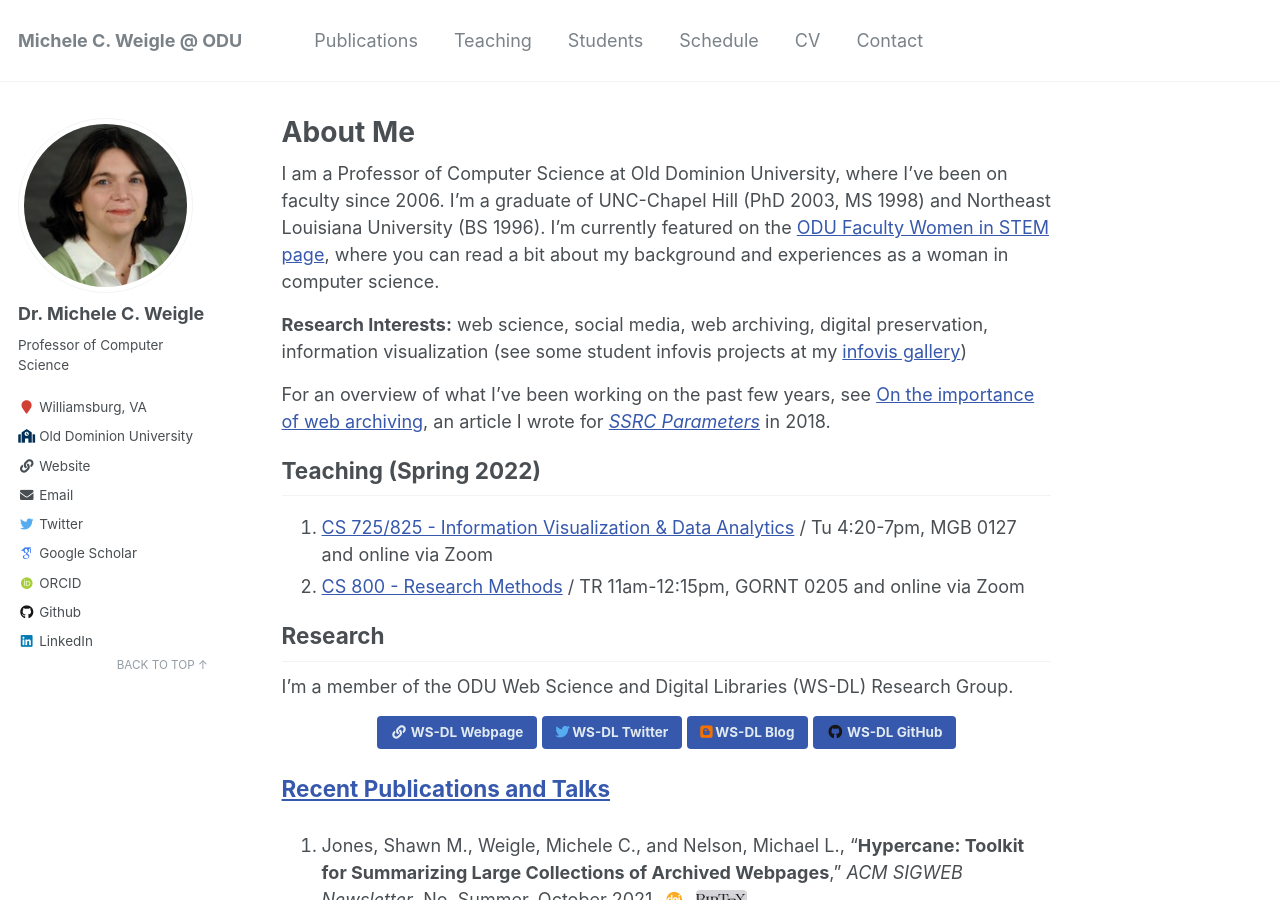
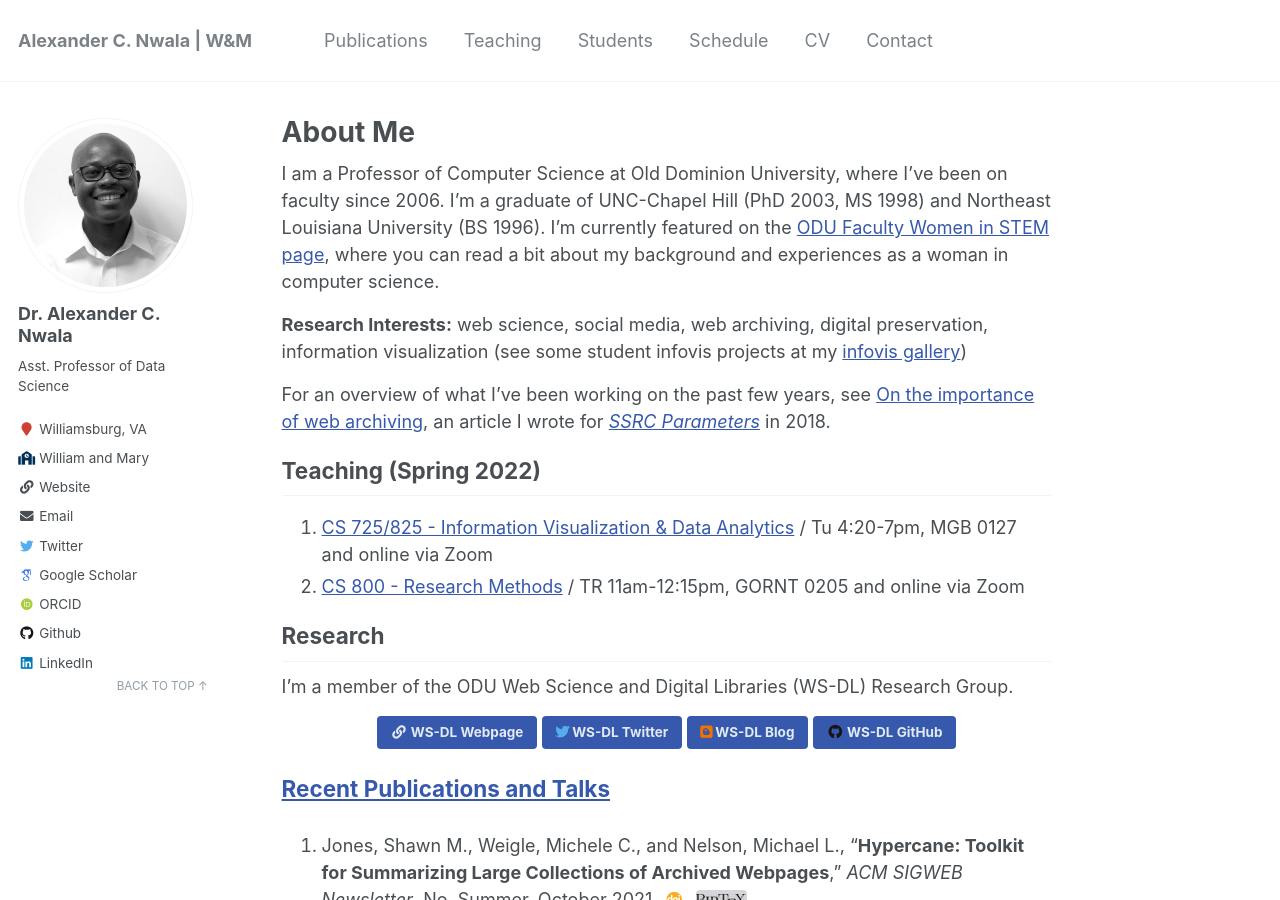
Before and after one commit to xandernwala/xandernwala.github.io, a Jekyll site: the page built from _pages/about.md, in a window 1280 px wide and 900 px high. Built offline with Jekyll 4.4.1, drawn with Linux system fonts in a browser that asks for light colours; some web fonts are replaced; some of the changed text lies outside the part shown.

Commit message:
updating personal info in config

```diff
--- a/_config.yml
+++ b/_config.yml
@@ -7,13 +7,13 @@
 
 # Site Settings
 locale                   : "en-US"
-title                    : "Michele C. Weigle @ ODU"
+title                    : "Alexander C. Nwala | W&M "
 title_separator          : "-"
-name                     : &name "Michele C. Weigle"
-description              : &description "Professor of Computer Science"
-url                      : https://weiglemc.github.io # the base hostname & protocol for your site e.g. "https://mmistakes.github.io"
+name                     : &name "Alexander C. Nwala"
+description              : &description "Asst. Professor of Data Science"
+url                      : https://xandernwala.github.io # the base hostname & protocol for your site e.g. "https://mmistakes.github.io"
 baseurl                  : "" # the subpath of your site, e.g. "/blog"
-repository               : "weiglemc/weiglemc.github.io"
+repository               : "xandernwala/xandernwala.github.io"
 teaser                   :  # filename of teaser fallback teaser image placed in /images/, .e.g. "500x300.png"
 breadcrumbs              : true # true, false (default)
 words_per_minute         : 160
@@ -57,7 +57,7 @@ yandex_site_verification :
 
 # Social Sharing
 twitter:
-  username               : "weiglemc"
+  username               : "acnwala"
 facebook:
   username               :
   app_id                 :
@@ -80,37 +80,37 @@ analytics:
 
 # Site Author
 author:
-  name             : "Dr. Michele C. Weigle"
-  avatar           : "mweigle-ODU.jpg"
-  bio              : "Professor of Computer Science"
+  name             : "Dr. Alexander C. Nwala"
+  avatar           : "alexander_c_nwala.jpg"
+  bio              : "Asst. Professor of Data Science"
   location         : "Williamsburg, VA"
-  employer         : "Old Dominion University"
-  employeruri      : "https://www.odu.edu"
+  employer         : "William and Mary"
+  employeruri      : "https://www.wm.edu/"
   pubmed           :
-  googlescholar    : "http://scholar.google.com/citations?user=MOLPTqcAAAAJ&hl=en"
-  email            : "mweigle at cs dot odu dot edu"
+  googlescholar    : "https://scholar.google.com/citations?user=LqrUey4AAAAJ&hl=en"
+  email            : "acnwala at wm dot edu"
   researchgate     :  # example: "https://www.researchgate.net/profile/yourprofile"
-  uri              : "https://www.cs.odu.edu/~mweigle/"
+  uri              : "https://alexandernwala.com/"
   bitbucket        :
   codepen          :
   dribbble         :
   flickr           :
   facebook         :
   foursquare       :
-  github           : "weiglemc"
+  github           : "anwala"
   google_plus      :
   keybase          :
   instagram        :
   impactstory      : #"https://profiles.impactstory.org/u/xxxx-xxxx-xxxx-xxxx"
   lastfm           :
-  linkedin         : "michele-weigle-559b052"
-  orcid            : "http://orcid.org/0000-0002-2787-7166"
+  linkedin         : "alexander-nwala-405a37229"
+  orcid            : "https://orcid.org/0000-0003-3408-791X"
   pinterest        :
   soundcloud       :
   stackoverflow    : # http://stackoverflow.com/users/123456/username
   steam            :
   tumblr           :
-  twitter          : "weiglemc"
+  twitter          : "acnwala"
   vine             :
   weibo            :
   xing             :
```
Also changed, not shown: README.md (+6 -4 lines), images/alexander_c_nwala.jpg (added), images/mweigle-ODU.jpg (deleted), 1 other file.
